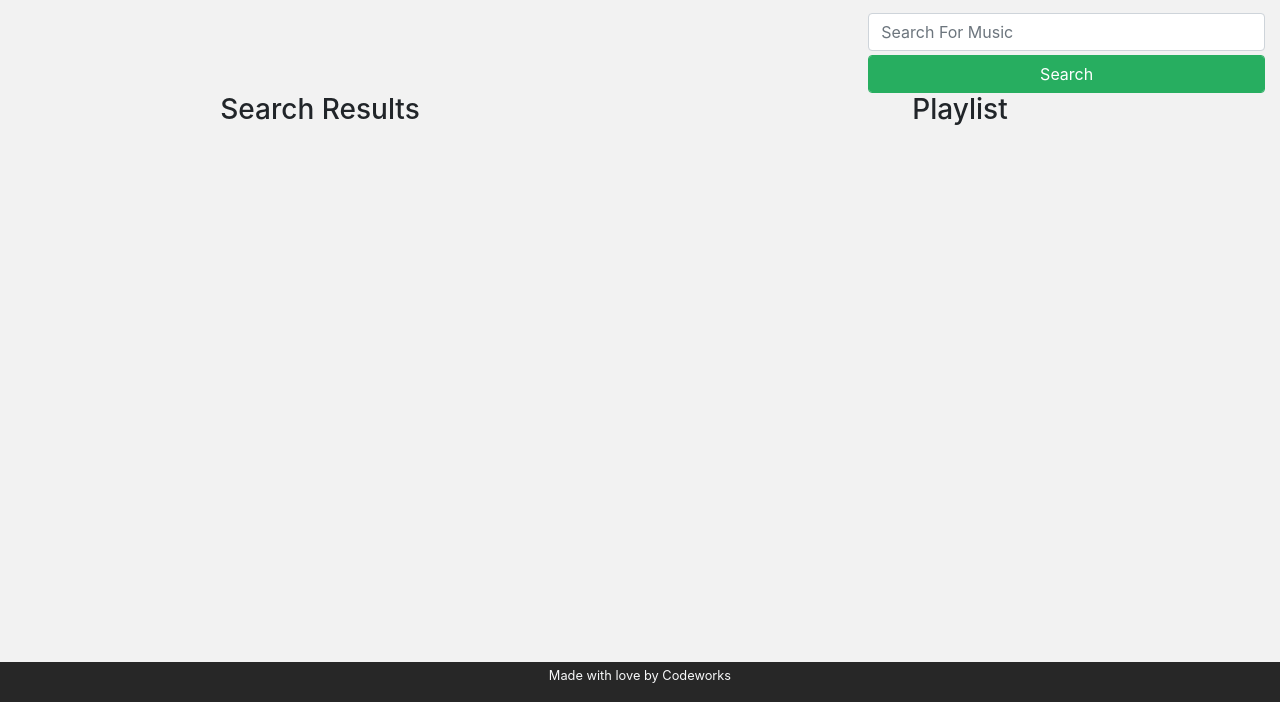
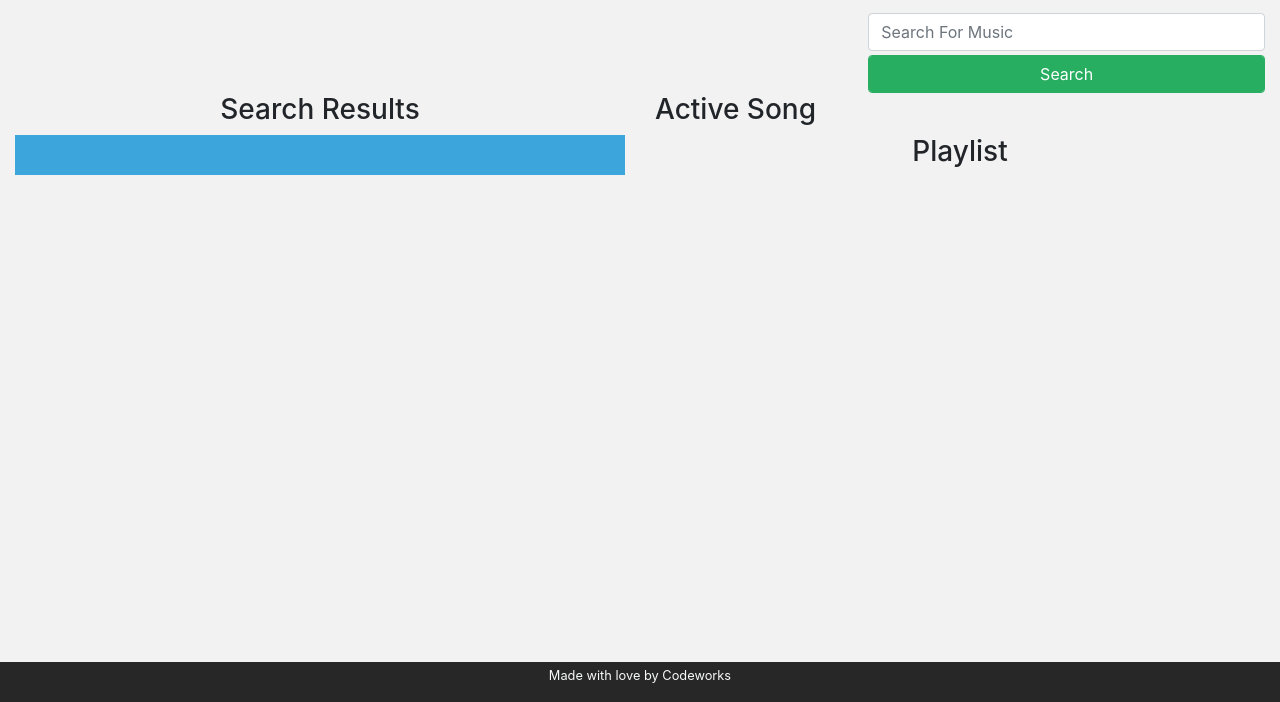
Before and after one commit to SamuelJTaylor22/Music_is_fun, a website with bundled scripts: page index.html in a window 1280 px wide. Shown: the part 98-800 px from the top of the page. Built offline with nearby package versions, Linux system fonts and the light colour scheme; no server answers.

Commit message:
formatting

```diff
--- a/app/Models/Song.js
+++ b/app/Models/Song.js
@@ -12,7 +12,7 @@ export default class Song {
 
   get Template() {
     return `
-        <div><h1>${this.title}</h1></div>
+        <h1>${this.title}</h1>
         `;
   }
 
--- a/index.html
+++ b/index.html
@@ -35,18 +35,36 @@
         </section>
 
         <section class="row">
+
             <div class="col-6">
                 <h3 class="text-center">Search Results</h3>
-                <div id="songs" class="col-12 m-0">
+
+                <div id="songs" class="card-body bg-primary col-12 m-0">
                     <!-- template to generate -->
                 </div>
+
             </div>
+
             <div class="col-6">
-                <h3 class="text-center">Playlist</h3>
-                <div class="col-12 m-0" id="playlist">
-                    <!-- template for playlist -->
+                <div class="row">
+                    <div class="col">
+                        <h3>Active Song</h3>
+                        <div id="active-song"></div>
+
+                    </div>
                 </div>
+
+                <div class="row">
+                    <div class="col">
+                        <h3 class="text-center">Playlist</h3>
+                        <div class="col-12 m-0" id="playlist">
+                            <!-- template for playlist -->
+                        </div>
+                    </div>
+                </div>
+
             </div>
+
         </section>
     </main>
     <footer class="container-fluid bg-dark text-light">
```
